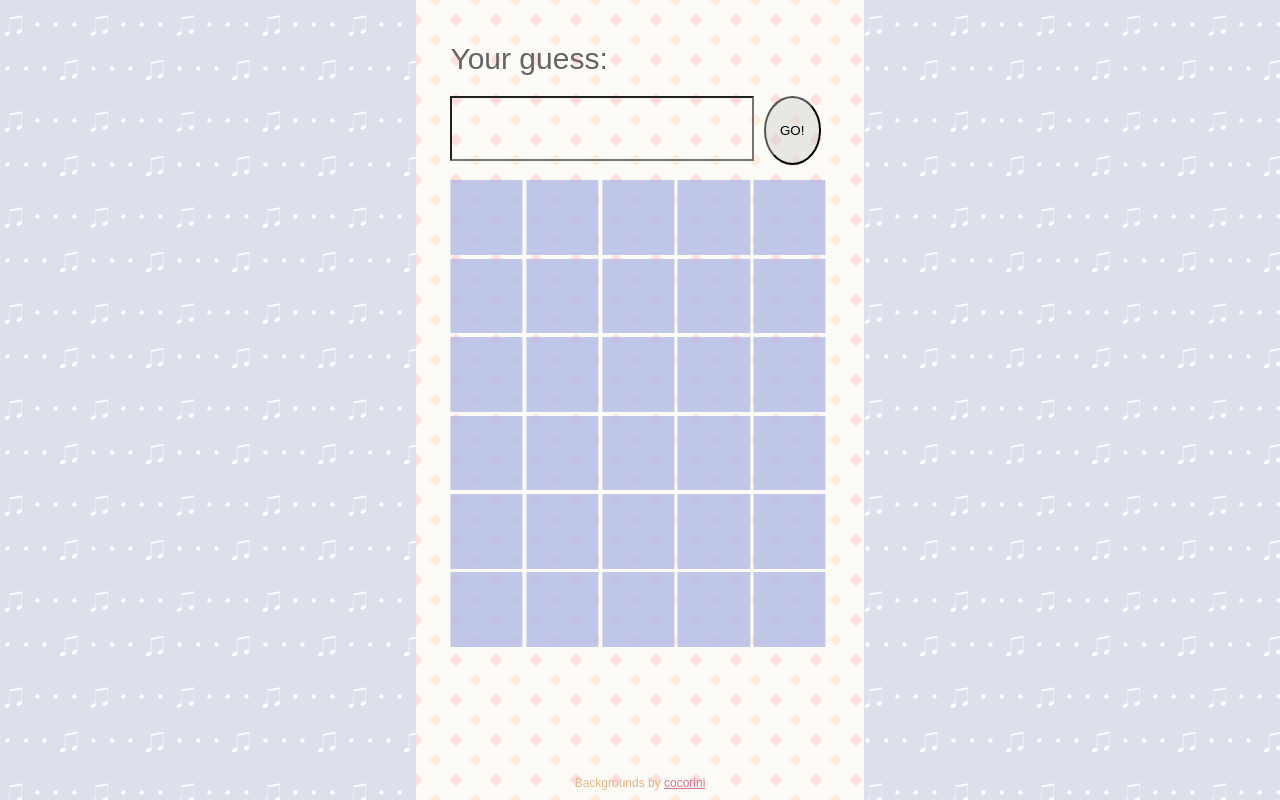
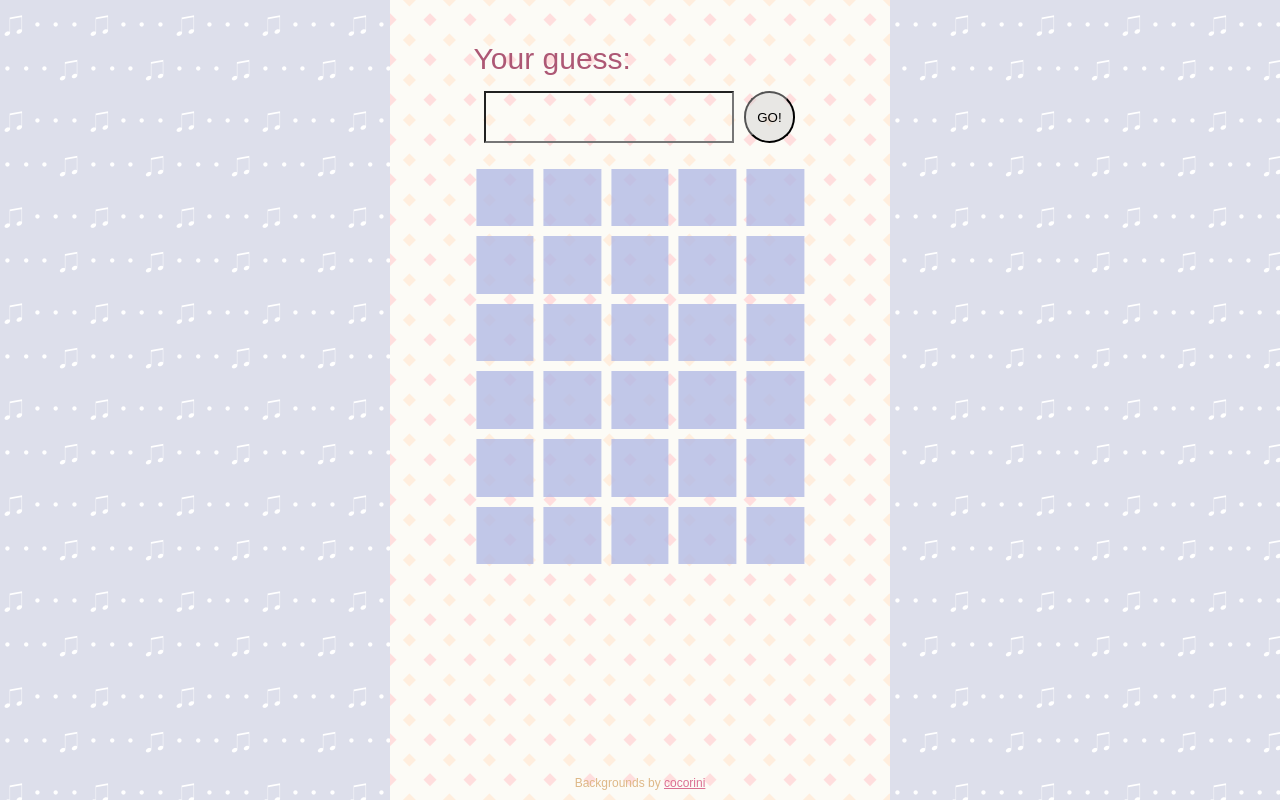
Before and after one commit to reganhwang/reganhwang.github.io, a plain HTML site: page mywordle/index.html in a window 1280 px wide. Drawn offline with Linux system fonts and the light colour scheme.

Commit message:
Update style.css

```diff
--- a/mywordle/style.css
+++ b/mywordle/style.css
@@ -9,8 +9,10 @@ body{
 .middle {
     background-image : url("107.png");
     z-index : 1;
-    width : 35%;
-    min-width : 300px;
+    /*width : 35%;
+    min-width : 300px;*/
+    width : 100%;
+    max-width : 500px;
     min-height : 99%;
     height : 100%;
     top : 0%;
@@ -26,14 +28,19 @@ body{
 
 .inputspace{
     display : grid;
-    grid-template-rows : repeat(2, 50%);
+    grid-template-rows : repeat(2, auto);
     top : 15%;
-    width : 30%;
+   /* width : 30%;
     max-width : 600px;
     min-width :280px;
-    height :20%;
+    height :2*/
+    height : 140px;
+    min-height : 9vw;
+    width : 26vw;
+    min-width : 300px;
     position : relative;
     z-index : 3;
+
 
 }
 
@@ -41,7 +48,8 @@ body{
     font-size : 30px;
     font-family : arial;
     text-align : left;
-    color : rgb(100,100,100);
+    color : rgb(173, 88, 117);
+    position : relative;
 
 }
 
@@ -49,6 +57,8 @@ body{
     display : flex;
     margin-top : 10px;
     vertical-align : center;
+    padding-left : 10px;
+    padding-right : 10px;
 
 }
 
@@ -58,7 +68,8 @@ body{
     letter-spacing : 0.5em;
     font-size : 35px;
     width : 80%;
-    height : 95%;
+    height : 45px;
+    min-height : 4vw;
     margin-right : 10px;
     background-color : rgba(0,0,0,0);
     color : rgb(100,100,100);
@@ -69,8 +80,10 @@ body{
 
 #myButton{
    border-radius : 50%;
-   width: 15%;
-   height : auto;
+   width : 50px;
+   height : 50px;
+   min-height : 4vw;
+   min-width : 4vw;
    background-color: rgba(200,200,200,0.4);
 
 }
@@ -79,12 +92,12 @@ body{
 
 #board {
     display : grid;
-    grid-template-rows : repeat(6,20%);
+    grid-template-rows : repeat(6,auto);
     height : 50%;
     max-height : 600px;
     width : 30%;
     max-width : 600px;
-    min-width :280px;
+    min-width :300px;
     position: relative;
     top: 27%;
     left: 50%;
@@ -95,16 +108,20 @@ body{
 
 .row {
     display :grid;
-    grid-template-columns: repeat(5,20%);
+    grid-template-columns: repeat(5,auto);
+    justify-content : center;
 }
 
 .tile {
     background-color : rgba(179, 187, 229, 0.8);
-    width : 95%;
-    height : 95%;
+    width : 50px;
+    height : 50px;
+    min-width : 4.5vw;
+    min-height : 4.5vw;
     display : grid;
     justify-items : center;
     align-items : center;
+    margin : 5px 5px 5px 5px;
 }
 
 .alp {
```
